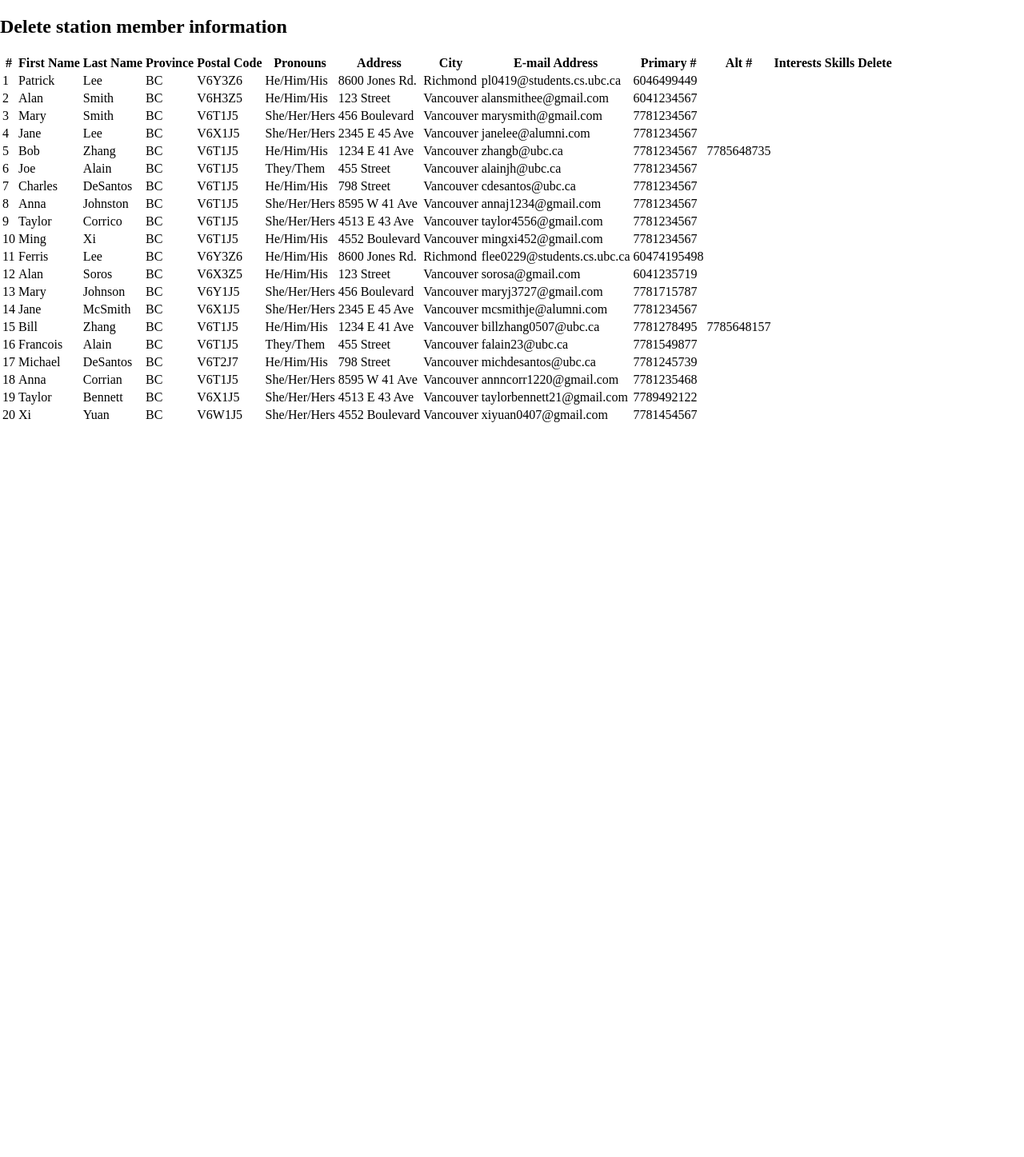
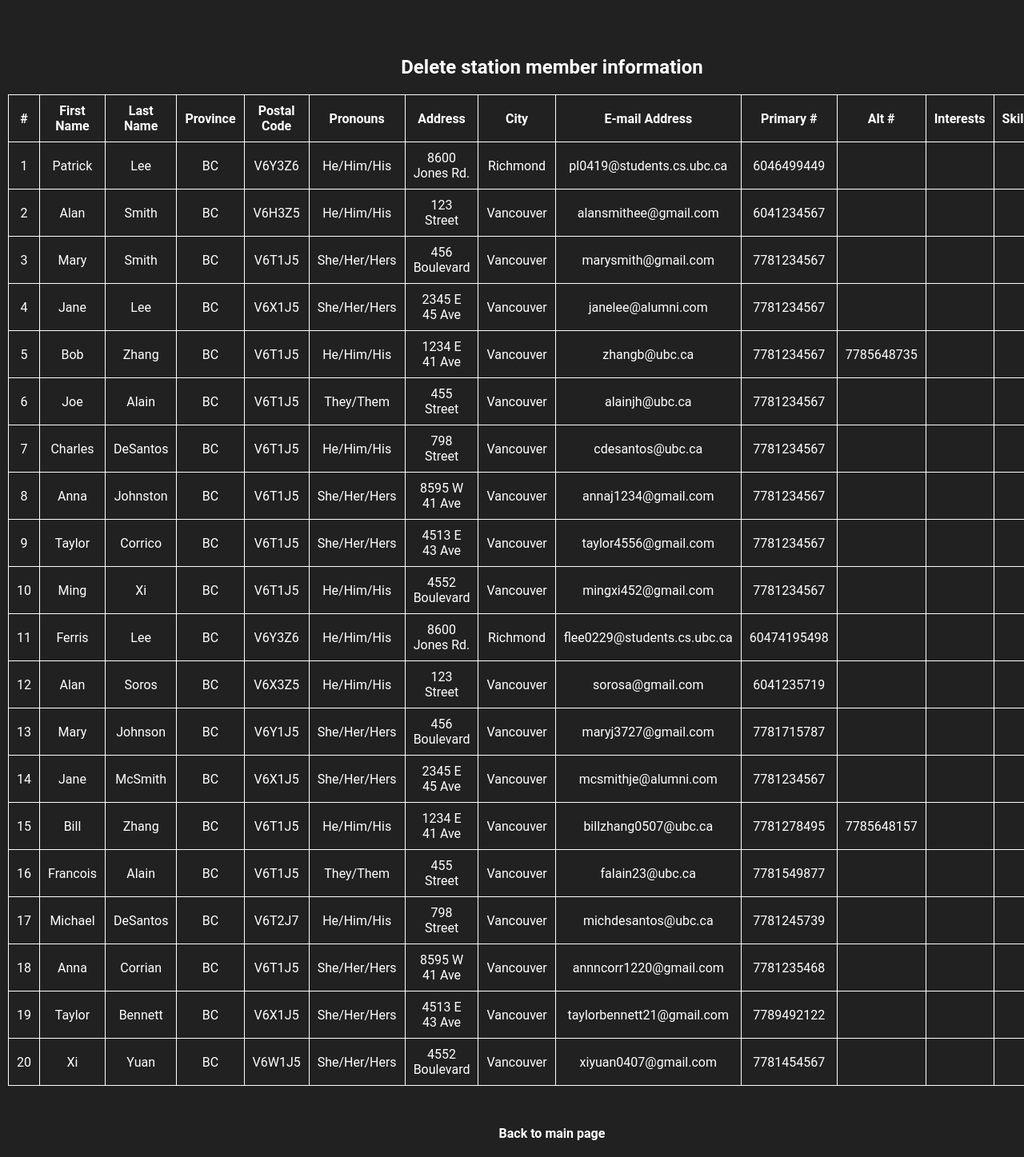
Before and after one commit to jrchan84/Playlist-Planet, a PHP site: page /deletestationmembers.php in a window 1280 px wide. Shown: the whole page at 80% size. Run offline with PHP 8.4, Linux system fonts and the light colour scheme; data comes from the database, SQL or seed files in the repository.

Commit message:
last commit before merge

```diff
--- a/public/css/style.css
+++ b/public/css/style.css
@@ -28,7 +28,7 @@ body {
   grid-column: header;
   font-family: "Roboto", sans-serif;
   font-weight: 600;
-  font-size: 20px;
+  font-size: 30px;
   color: #6f99ba;
   padding-top: 150px;
   }
--- a/public/deletestationmembers.php
+++ b/public/deletestationmembers.php
@@ -49,11 +49,20 @@ try {
 
 <?php require "templates/header.php"; ?>
 
-<h2>Delete station member information</h2>
+<head>
+    <link rel="stylesheet" href="css/subpage.css" />
+</head>
 
+<div class="Main">
+
+    <div class="Input">
         <?php
         if (isset($_GET["host_id"]) && $success)
             echo $success; ?>
+    </div>
+
+    <div class="Result">
+        <h2>Delete station member information</h2>
 
         <table>
             <thead>
@@ -96,9 +105,12 @@ if (isset($_GET["host_id"]) && $success)
                 <?php endforeach; ?>
             </tbody>
         </table>
+    </div>
 
     <div style="padding:20px; font-weight:bold" class="Footer-Overflow">
         <a href="index.php">Back to main page</a>
   </div>
+</div>
+
 
 <?php require "templates/footer.php"; ?>
```
Lines whose indentation alone changed are shown as unchanged.
